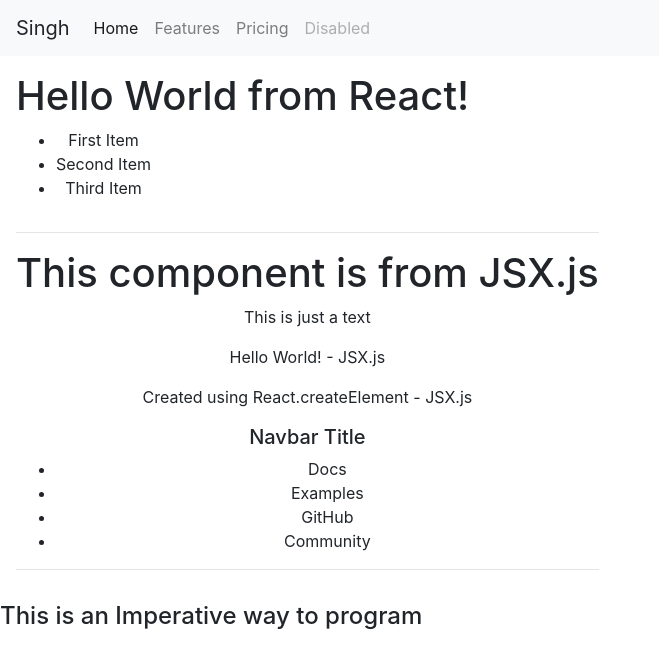
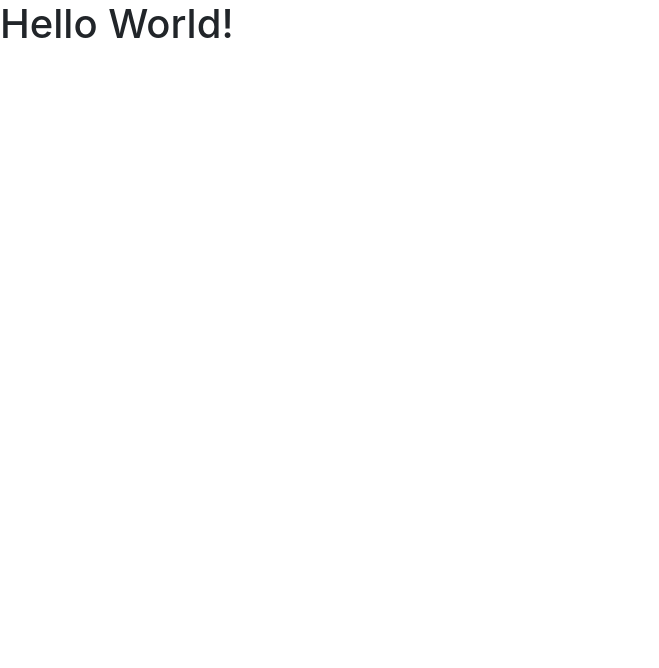
Before and after one commit to manmeetsingh7781/Learn-React, a React (Create React App) app: page / in a window 1280 px wide. Shown: the top 668 px of the page, without its empty margins (0-659 px from the left). Built offline with nearby package versions, Linux system fonts and the light colour scheme.

Commit message:
Started to build First Static Page: watched first 50 mins

```diff
--- a/src/App.js
+++ b/src/App.js
@@ -4,15 +4,19 @@ import RenderComponent from './Components/JSX.js';
 
 
 
-// Impeative way to create a component
-const h4 = document.createElement('h4');
-h4.textContent = 'This is an Imperative way to program';
-h4.className = "header_text";
-document.body.appendChild(h4);
 
-// ReactDOM.render(<h1 className="header_text">This is a Declarative way to program</h1>, document.body);
+
 
 function App() {
+
+  // Impeative way to create a component
+  const h4 = document.createElement('h4');
+  h4.textContent = 'This is an Imperative way to program';
+  h4.className = "header_text";
+  document.body.appendChild(h4);
+
+  // ReactDOM.render(<h1 className="header_text">This is a Declarative way to program</h1>, document.body);
+
   return (
     <>
       <Navbar title="Singh"/>
--- /dev/null
+++ b/src/Components/FirstPage.js
@@ -0,0 +1,6 @@
+import React from 'react';
+
+
+export default function Body(props) {
+    return <h1>Hello World!</h1>
+}
--- a/src/Components/JSX.js
+++ b/src/Components/JSX.js
@@ -18,6 +18,8 @@ const navbar = <nav>
         <li>Community</li>
     </ul>
 </nav>
+
+
 const page = <div>
         <hr/>
         <h1>This component is from JSX.js</h1>
--- a/src/index.js
+++ b/src/index.js
@@ -2,11 +2,15 @@ import React from 'react';
 import ReactDOM from 'react-dom';
 import './index.css';
 import App from './App';
+import FirstPage from './Components/FirstPage';
 
 
 
 // ReactDOM.render(element, where_to_append);
-ReactDOM.render(<App />,  document.getElementById('root'));
+
+
+// ReactDOM.render(<App />,  document.getElementById('root'));
+ReactDOM.render(<FirstPage />,  document.getElementById('root'));
 
 
 // source: https://www.youtube.com/watch?v=bMknfKXIFA8
```
Also changed, not shown: 1 other file (tests, documents, lock files or other folders). Lines whose indentation alone changed are shown as unchanged.
